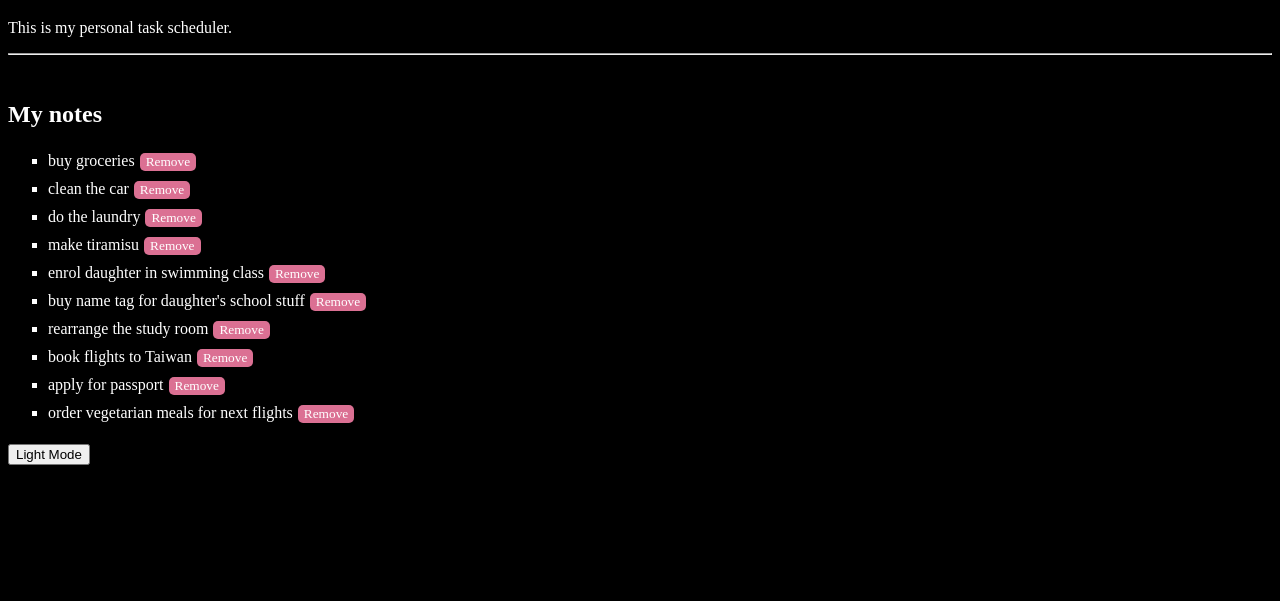
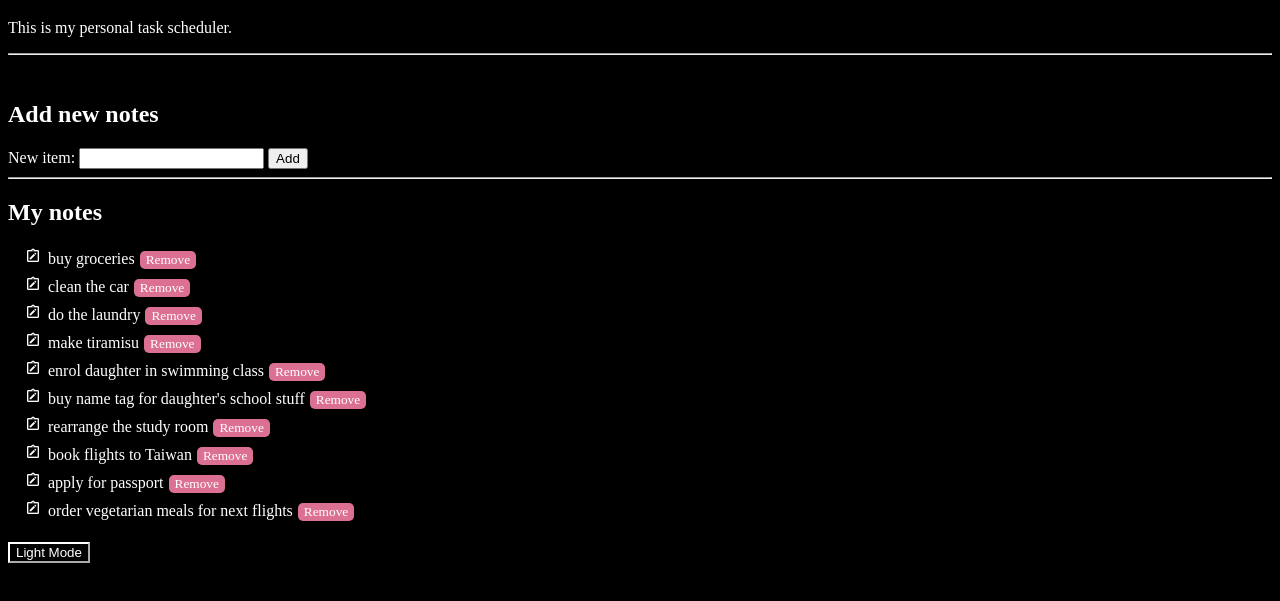
Before and after one commit to ellenpham/jsdom-practice, a plain HTML site: page index.html in a window 1280 px wide. Both pictures are taken after a click on the button "Dark Mode". Shown: the part 61-662 px from the top of the page. Drawn offline with Linux system fonts and the light colour scheme.

Commit message:
feat: hide and show text hint

```diff
--- a/changeTheme.js
+++ /dev/null
@@ -1,5 +0,0 @@
-function changeTheme() {
-    let changeThemeButton = document.getElementById("change-theme");
-
-    changeThemeButton.addEventListener("click", toggleLightDark);
-}
--- a/index.html
+++ b/index.html
@@ -15,27 +15,38 @@
     <hr />
     <br />
 
+    <h2> Add new notes </h2>
+    <form>
+        <label> New item: </label>
+        <input type="text" id="note-input" />
+        <h6 id="text-hint"> e.g: Do the garden</h6>
+        <button id="add-item">Add</button>
+    </form>
+
+    <hr />
+
     <h2>My notes</h2>
     <ul id="notesList">
 
     </ul>
 
     <div>
-        <button id="change-theme">Toggle Light/Dark</button>
+        <button id="change-theme"></button>
     </div>
 
     <!-- <button onclick="toggleLightDark()">
         Toggle Light/Dark
     </button> -->
 
-
     <script src="./script.js"></script>
+    <script src="./themeControl.js"></script>
 
     <script>
         createListOfNotes();
-        changeBulletsToSquares();
         //changeCSSTheme("darkmode");
         toggleLightDark();
+        addNotes()
+        hideShowTextHint()
     </script>
 </body>
 </html>
--- a/script.js
+++ b/script.js
@@ -11,7 +11,7 @@ let notes = [
     "order vegetarian meals for next flights"
 ]
 
-// Create list of notes and remove button
+// Create list of notes and remove notes
 function createListOfNotes() {
     let rootULNode = document.querySelector("ul");
     rootULNode.innerHTML = "";
@@ -32,6 +32,8 @@ function createListOfNotes() {
         removeItemButton.style.backgroundColor = "palevioletred";
         removeItemButton.style.borderRadius = "5px";
         removeItemButton.style.border = "none";
+        removeItemButton.style.color = "white";
+        removeItemButton.style.fontFamily = "Times New Roman";
 
 
         newNoteItem.appendChild(removeItemButton)
@@ -51,42 +53,49 @@ function removeItemFromList(targetItem) {
     }
 }
 
+// Add new notes
+function addNotes () {
+    function addItemToList(event, targetId) {
+        event.preventDefault();
+        console.log("We tried to add a new note to the list.");
 
-// Change bullets to squares
-function changeBulletsToSquares() {
-    //let _image = "./images/star.png"
-    let bullet = document.querySelector("ul");
-    //bullet.style.listStyleImage = 'url(' + _image + ')';
-    bullet.style.listStyleType = "square"
+        let inputField = document.getElementById(targetId);
+        let newItemName = inputField.value;
+        if (newItemName) {
+            console.log("newItemName is: " + newItemName);
+
+            notes.push(newItemName);
+
+            createListOfNotes();
+        } else {
+            console.warn("Attempted to add an empty item to the list.");
+            console.error("Example error");
+        }
+    }
+
+    let addButton = document.getElementById("add-item");
+    addButton.addEventListener("click" , (event) => {addItemToList(event, "note-input")});
 }
 
 
-const themes = {
-    lightmode : {background: "whitesmoke", text: "darkblue"}, // themeName is lightmode
-    darkmode : {background: "black", text: "white"} // themeName is darkmode
-}
+// Hide-Show text-hint
+
+function hideShowTextHint() {
+    function inputHelperOnFocus(targetId) {
+        let helperElement = document.getElementById(targetId);
+        console.log("showing text hint now");
+        helperElement.style.display = "inherit";
+    }
+
+    function inputHelperOnBlur(targetId) {
+        let helperElement = document.getElementById(targetId);
+        console.log("hiding text hint now");
+        helperElement.style.display = "none";
+    }
 
 
-// Theme change functionality
-function changeCSSTheme(themeName) {
-    for (let variable in themes[themeName]) {
-        console.log("themes[themeName][variable] is:" + themes[themeName][variable]);
-        document.documentElement.style.setProperty(`--${variable}`, themes[themeName][variable]);
-    }
+    let noteInput = document.getElementById("note-input");
+    noteInput.addEventListener("focusin", () => {inputHelperOnFocus("text-hint")});
+    noteInput.addEventListener("focusout", () => {inputHelperOnBlur("text-hint")});
+    inputHelperOnBlur("text-hint");
 }
-
-function toggleLightDark() {
-    let currentBackgroundColour = getComputedStyle(document.documentElement).getPropertyValue("--background");
-    let changeThemeButton = document.getElementById("change-theme");
-
-    if (currentBackgroundColour == "whitesmoke") {
-        changeCSSTheme("darkmode");
-        changeThemeButton.textContent = "Light Mode";
-
-    } else {
-        changeCSSTheme("lightmode");
-        changeThemeButton.textContent = "Dark Mode";
-    }
-
-    changeThemeButton.addEventListener("click", toggleLightDark);
-}
--- a/style.css
+++ b/style.css
@@ -1,8 +1,3 @@
-#removebutton {
-    color : white;
-    font-family: 'Times New Roman', Times, serif;
-}
-
 body {
     background-color: var(--background); /*reference from themes*/
     color: var(--text)  /*reference from themes*/
--- /dev/null
+++ b/themeControl.js
@@ -0,0 +1,53 @@
+// Change bullets' style
+function changeBulletsToSquares(themeName) {
+    let _imageLight = "./images/icons8-task-16-lightmode.png"
+    let _imageDark = "./images/icons8-task-16-darkmode.png"
+
+    let bullet = document.querySelector("ul");
+    if (themeName == "lightmode") {
+        bullet.style.listStyleImage = 'url(' + _imageLight + ')';
+    } else {
+        bullet.style.listStyleImage = 'url(' + _imageDark + ')';
+    }
+
+    //bullet.style.listStyleType = "square"
+}
+
+
+const themes = {
+    lightmode : {background: "whitesmoke", text: "darkblue"}, // themeName is lightmode
+    darkmode : {background: "black", text: "white"} // themeName is darkmode
+}
+
+
+// Change theme
+function changeCSSTheme(themeName) {
+    for (let variable in themes[themeName]) {
+        console.log("themes[themeName][variable] is:" + themes[themeName][variable]);
+        document.documentElement.style.setProperty(`--${variable}`, themes[themeName][variable]);
+    }
+}
+
+function toggleLightDark() {
+    let currentBackgroundColour = getComputedStyle(document.documentElement).getPropertyValue("--background");
+    let changeThemeButton = document.getElementById("change-theme");
+
+    if (currentBackgroundColour == "whitesmoke") {
+        changeCSSTheme("darkmode");
+        changeThemeButton.textContent = "Light Mode";
+        changeThemeButton.style.backgroundColor = "black";
+        changeThemeButton.style.color = "white";
+        changeThemeButton.style.borderColor = "white";
+        changeBulletsToSquares("darkmode");
+
+    } else {
+        changeCSSTheme("lightmode");
+        changeThemeButton.textContent = "Dark Mode";
+        changeThemeButton.style.backgroundColor = "";
+        changeThemeButton.style.color = "";
+        changeThemeButton.style.border = "";
+        changeBulletsToSquares("lightmode");
+    }
+
+    changeThemeButton.addEventListener("click", toggleLightDark);
+}
```
Also changed, not shown: images/icons8-task-16-darkmode.png (added), images/icons8-task-16-lightmode.png (added), 2 other files.
